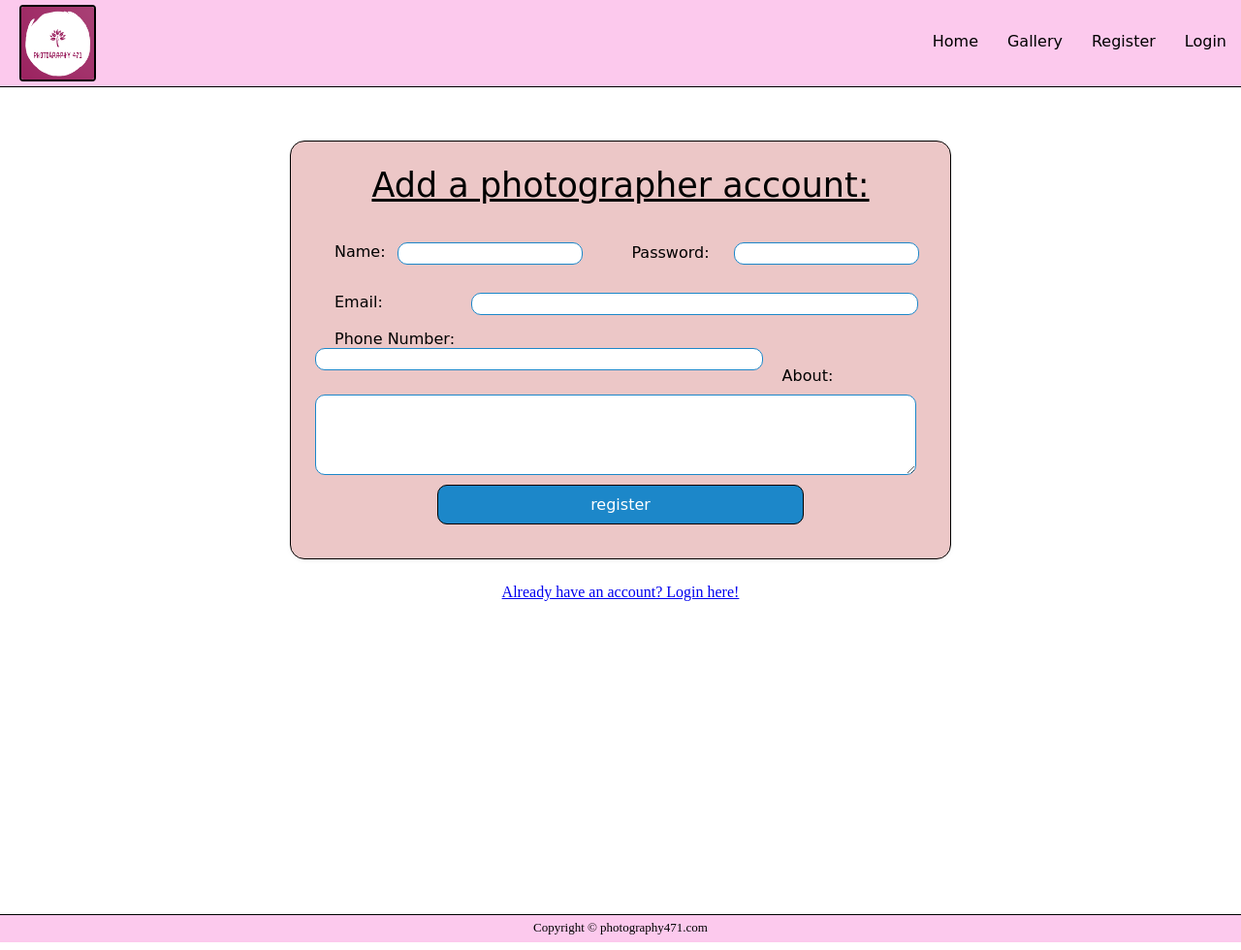
After one commit to dhyxy/cpsc_471_project, a Flask app: page /create_photographer in a window 1280 px wide. The commit adds this page. Shown: the whole page at 97% size. Run offline with Flask 2, Linux system fonts and the light colour scheme.

Commit message:
Photographer account creation. NOTE: Registration is buggy

```diff
--- a/server/app.py
+++ b/server/app.py
@@ -37,7 +37,6 @@
 
 @core.route('/register', methods=('GET', 'POST'))
 def register():
-    global user_type
     if request.method == 'POST':
         err = None
 
@@ -174,6 +173,37 @@
     )
 
 @login_required
+@core.route('/create_photographer', methods=('GET', 'POST'))
+def create_photographer():
+    global user_type
+    if request.method == 'POST':
+        err = None
+
+        email = request.form['email']
+        password = request.form['password']
+        name = request.form['name']
+        phone_number = request.form['phone_number']
+        about = request.form['about']
+        account_type =  db.UserType.PHOTOGRAPHER
+
+        if not (email and password and name and phone_number and about):
+            err = "All fields must be entered"
+
+        if err:
+            return render_register_template(error=err)
+
+        try:
+            # TODO(1): for the project we aren't hashing the password for simplicity
+            # if you end up deploying this, hash the passwords on registration
+            # and check password on login with hash
+            db.User.create(email, password, name, phone_number, about, account_type)
+            flash("Photographer account created")
+        except IntegrityError:
+            flash(f"Email {email} is already registered")
+        return redirect(url_for('.manage'))
+    return render_template('create_photographer.html.jinja', user_type=user_type)
+
+@login_required
 @core.route('/book/<photographer_email>', methods=('GET', 'POST'))
 def book(photographer_email: str):
     global user_type
--- a/server/db.py
+++ b/server/db.py
@@ -41,8 +41,8 @@ def init_db():
 
     cursor = db.cursor()
     cursor.execute("INSERT INTO user(email, password, name, phone_number, about, type) VALUES ('photo@email.com', 'password', 'Anna', '123', 'I love taking pictures! My cat is my everything <3', 'photographer');")
-    cursor.execute("INSERT INTO user(email, password, name, phone_number, about, type) VALUES ('photo2@email.com', 'password', 'Kyle', '234', 'none', 'photographer');")
-    cursor.execute("INSERT INTO user(email, password, name, phone_number, about, type) VALUES ('photo3@email.com', 'password', 'Jane', '234', 'none', 'photographer');")
+    cursor.execute("INSERT INTO user(email, password, name, phone_number, about, type) VALUES ('photo2@email.com', 'password', 'Kyle', '234', '', 'photographer');")
+    cursor.execute("INSERT INTO user(email, password, name, phone_number, about, type) VALUES ('photo3@email.com', 'password', 'Jane', '234', '', 'photographer');")
     cursor.execute("INSERT INTO album(name, type, release_type, client_email, photographer_email) VALUES ('Nature', 'photos', 'public', 'photo@email.com', 'photo@email.com');")
     cursor.execute("INSERT INTO photo(pathname, album_name) VALUES ('/test/img.png', 'Nature');")
     cursor.execute("INSERT INTO package(pricing, items, photographer_email) VALUES (120, '1,2,3', 'photo@email.com'), (50, '4', 'photo@email.com');")
--- /dev/null
+++ b/server/templates/create_photographer.html.jinja
@@ -0,0 +1,41 @@
+{% extends 'base.html.jinja' %}
+
+{% block title %} Create Photographer {% endblock %}
+{%set active_page = 'create_photographer'%}
+{% block content %}
+
+{% if error %}
+<div class="error">
+{{ error }}
+</div>
+{% endif %}
+<div class="positionForm">
+    <div class="main-block">
+        <form method="post">
+            <h1 id="contactHead">  Add a photographer account: </h1>
+            <br>
+            <label style="float:left; padding-left:20px" for="name">Name:&nbsp;</label>
+            <input style="width:29%" size="20" maxlength="20" type="text" name="name" id="name" required>
+            <span>&nbsp;&nbsp;&nbsp;&nbsp;&nbsp;&nbsp;</span>
+            <label style="float:center; padding-left:10px" for="password">Password:&nbsp;&nbsp;&nbsp;&nbsp;</label>
+            <input style="width:29%" size="20" maxlength="20" type="password" name="password" id="password" required>
+            <br>
+            <br>
+            <label style="float:left; padding-left:20px; padding-right:91px" for="email">Email: </label>
+            <input style="width:72%; float:left" type="email" name="email" id="email" required><span>&nbsp;</span>
+            <br>
+            <br>
+            <label style="float:left; padding-left:20px" for="phone_number">Phone Number: &nbsp;&nbsp;&nbsp;&nbsp;</label>
+            <input style="width:72%; float: left" size="20" maxlength="20" type="text" name="phone_number" id="phone_number" required>
+            <br>
+            <br>
+            <label style="float:left; padding-left:20px" for="text">About: &nbsp;&nbsp;&nbsp;&nbsp;</label>
+            <textarea style="float:left; margin-top:10px" name="about" rows="5" cols="5" id="about" required></textarea>
+            <div class="subButtonPos">
+                <input class = "subButton" type="submit" value="register"></input>
+            </div>
+        </form>
+        <a href="{{ url_for('core.login') }}">Already have an account? Login here!</a>
+    </div>
+</div>
+{% endblock %}
```
Also changed, not shown: server/templates/manage.html.jinja (+6 -2 lines).
